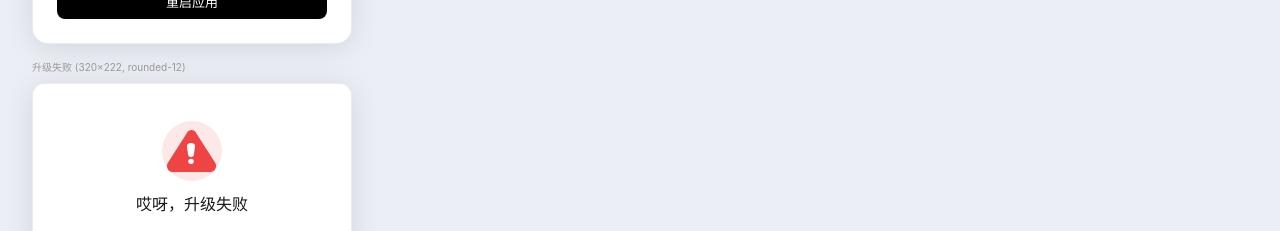
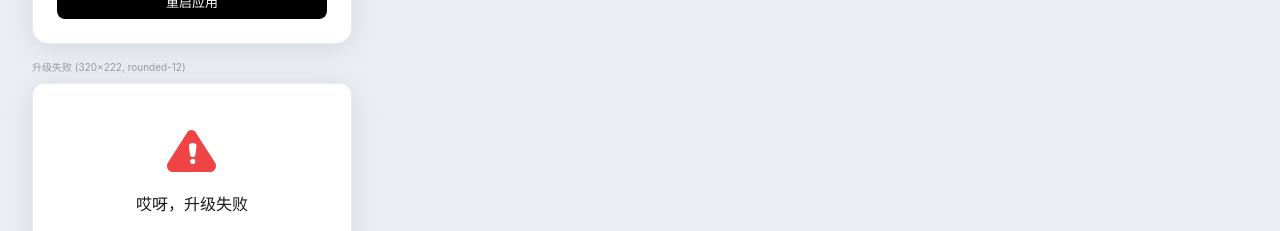
Before and after one commit to ken417mar-sudo/agentic-browser-ui, a React (Vite) app: page / in a window 1280 px wide. Shown: the part 10040-10271 px from the top of the page. Built offline with nearby package versions, Linux system fonts and the light colour scheme.

Commit message:
Fix UpgradeDialog failure icon source geometry (#28)

```diff
--- a/src/assets/figma/slices-name-map.json
+++ b/src/assets/figma/slices-name-map.json
@@ -307,7 +307,7 @@
     "files": [
       "upgrade-fail-circle@1x.svg"
     ],
-    "note": "60x60 circle background for 升级失败 warning icon"
+    "note": "Legacy export from ellipse node 2080:40429. Source fill is visible=false, so this asset must not render in 升级失败 warning icon."
   },
   {
     "id": "2080:40433",
--- a/src/components/UpgradeDialog.tsx
+++ b/src/components/UpgradeDialog.tsx
@@ -1,5 +1,4 @@
 import LogoSvg from '../assets/figma/upgrade-logo@1x.svg?react'
-import FailCircleSvg from '../assets/figma/upgrade-fail-circle@1x.svg?react'
 import FailTriangleSvg from '../assets/figma/upgrade-fail-triangle@1x.svg?react'
 import FailExclaimSvg from '../assets/figma/upgrade-fail-exclaim@1x.svg?react'
 import VersionLogoSvg from '../assets/figma/upgrade-version-logo@1x.svg?react'
@@ -226,20 +225,12 @@ export default function UpgradeDialog({
           <div className="flex flex-col gap-[12px] flex-1 items-center justify-center w-full min-h-0">
             {/* warning icon composite: 60×60 outer */}
             <div className="relative shrink-0" style={{ width: 60, height: 60 }}>
-              <FailCircleSvg className="absolute inset-0 w-full h-full" />
-              {/* 53×53 warning slot at left:3 top:4 */}
-              <div className="absolute" style={{ left: 3, top: 4, width: 53, height: 53 }}>
-                <div className="relative w-full h-full">
-                  {/* triangle with Figma inset: 9.43% 3.77% 11.32% 3.77% */}
-                  <div className="absolute" style={{ inset: '9.43% 3.77% 11.32% 3.77%' }}>
-                    <FailTriangleSvg className="w-full h-full" />
-                  </div>
-                  <FailExclaimSvg
-                    className="absolute"
-                    style={{ left: '41.26%', top: '33.94%', width: '15.1%', height: '39.82%' }}
-                  />
-                </div>
-              </div>
+              {/* 2080:40429 ellipse fill is visible=false, so no circle background renders. */}
+              <FailTriangleSvg className="absolute" style={{ left: 5, top: 9, width: 49, height: 42 }} />
+              <FailExclaimSvg
+                className="absolute"
+                style={{ left: 26.66, top: 21.99, width: 7.47, height: 21.11 }}
+              />
             </div>
             <p
               className="text-[16px] leading-[24px] text-[#18181b] text-center"
```
